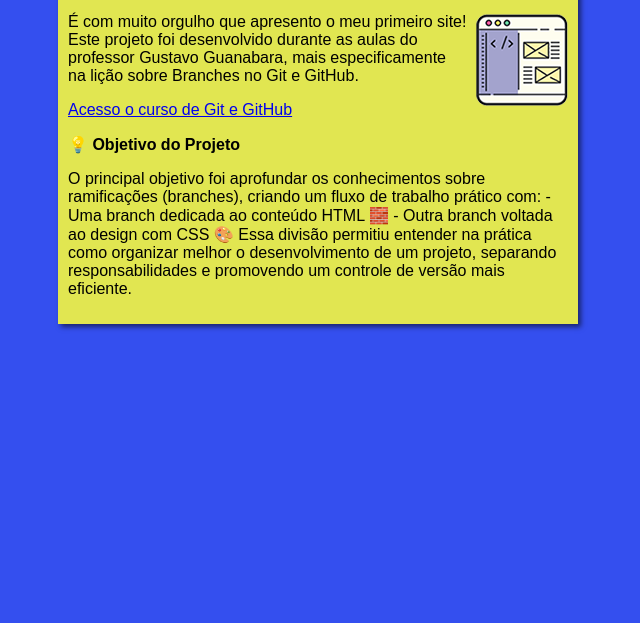
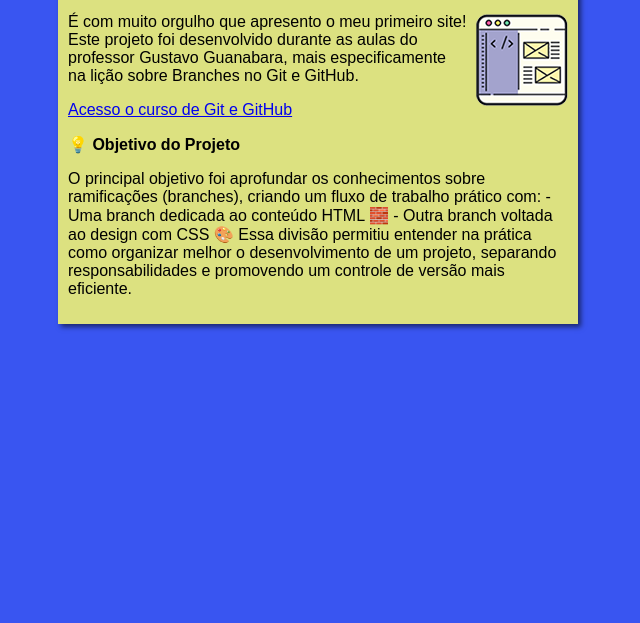
Before and after one commit to ThayronyVonHeld/Hello-Word-HTML, a plain HTML site: page index.html in a window 1280 px wide. Shown: the part 177-800 px from the top of the page, without its empty margins (322-962 px from the left). Drawn offline with Linux system fonts and the light colour scheme.

Commit message:
Atualizei a cor site

```diff
--- a/estilos/StyleGit.css
+++ b/estilos/StyleGit.css
@@ -5,12 +5,12 @@
 
 body {
 
-    background-color: rgb(33, 63, 238, 0.912);
+    background-color: rgb(43, 73, 240, 0.932);
 
 }
 
 main{
-    background-color: rgba(237, 240, 71, 0.938);
+    background-color: rgba(241, 243, 115, 0.89);
     width: 570px;
     margin: auto;
     padding: 10px;
--- a/estilos/style.css
+++ b/estilos/style.css
@@ -5,12 +5,12 @@
 
 body {
 
-    background-color: rgb(33, 63, 238, 0.912);
+    background-color: rgba(43, 73, 240, 0.932);
 
 }
 
 main{
-    background-color: rgba(237, 240, 71, 0.938);
+    background-color: rgba(241, 243, 115, 0.89);
     width: 500px;
     margin: auto;
     padding: 10px;
```
